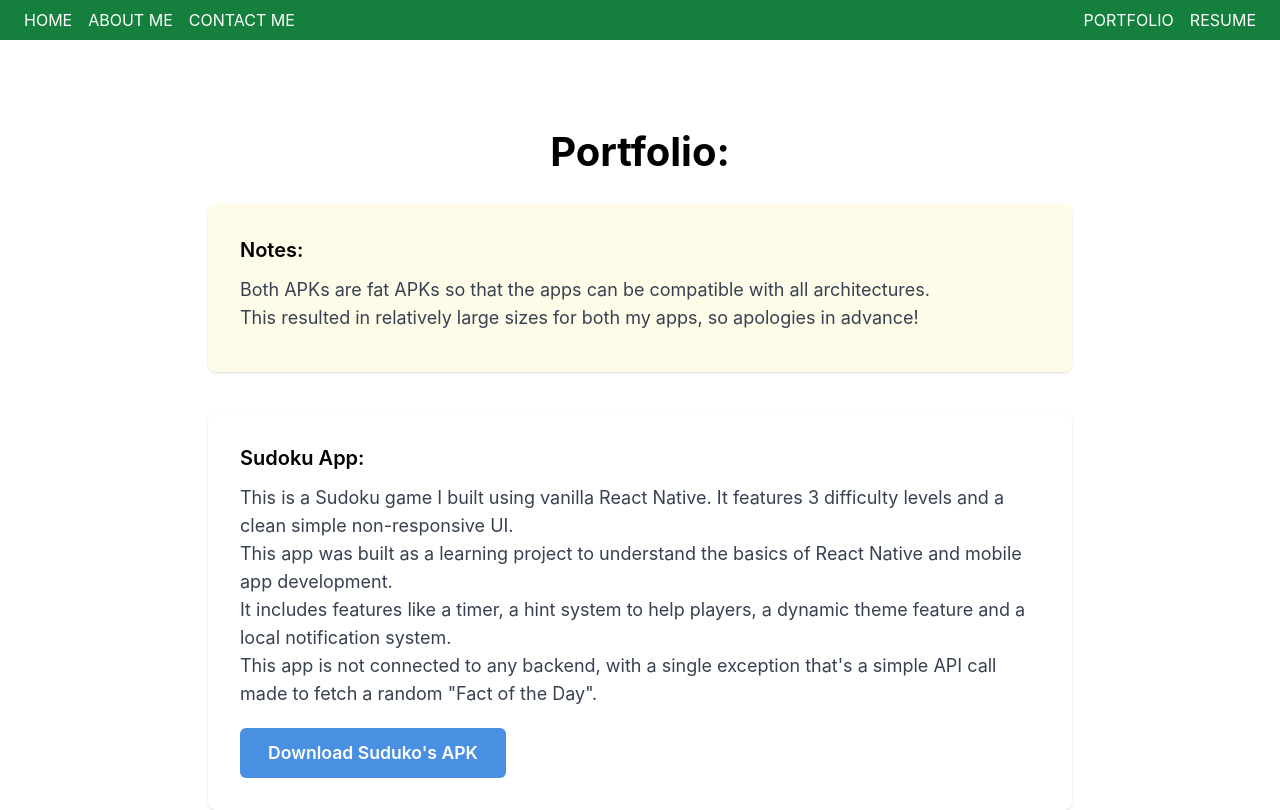
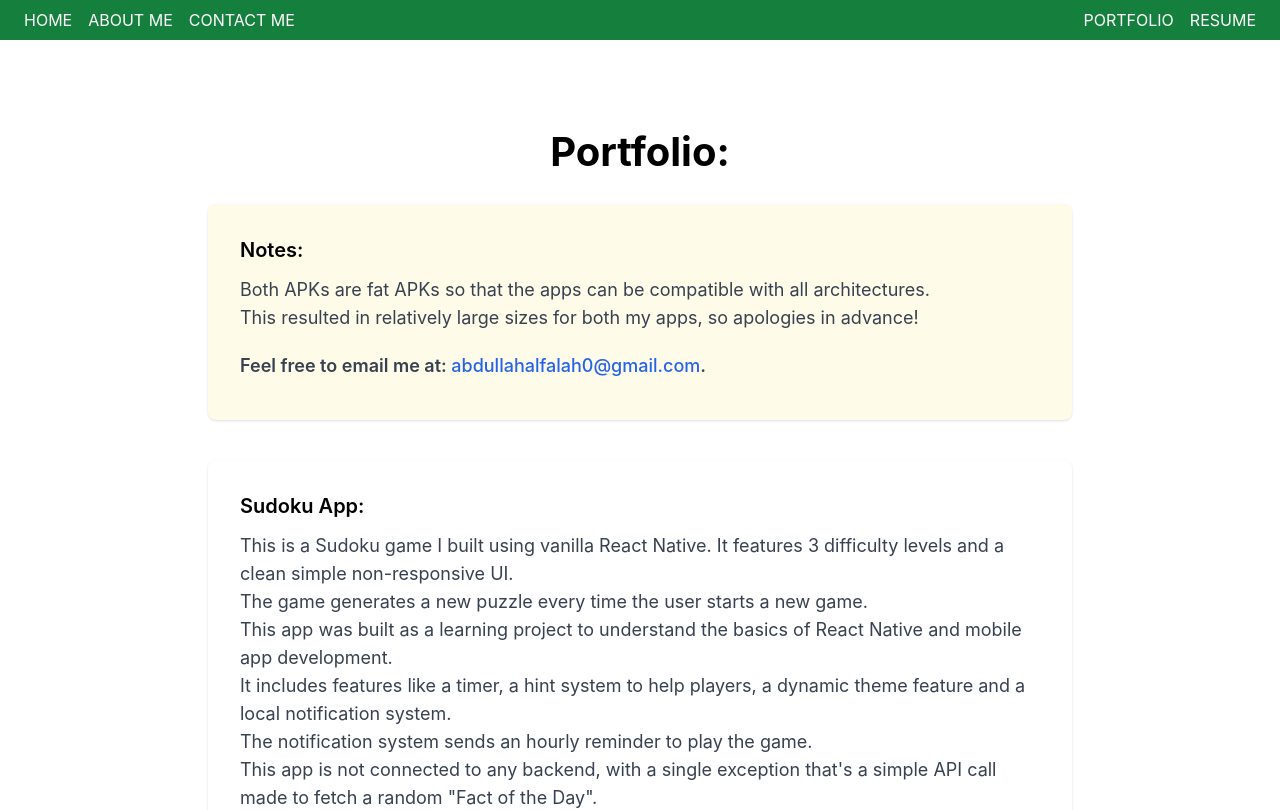
Before and after one commit to AbdullahAlFalah/Portfolio, a React (Create React App) app: page /pages/Portfolio in a window 1280 px wide. Shown: the top 810 px of the page. Built offline with nearby package versions, Linux system fonts and the light colour scheme.

Commit message:
more changes

```diff
--- a/src/pages/Portfolio/index.tsx
+++ b/src/pages/Portfolio/index.tsx
@@ -3,8 +3,8 @@ import './Portfolio.css';
 
 export default function Portfolio() {
 
-  const sudokuUrl = 'https://drive.google.com/uc?export=download&id=1Lcx5HSc45mnQ3s4XUSQVQ_OxEN0MN7da';
-  const mishmashUrl = 'https://drive.google.com/uc?export=download&id=';
+  const sudokuUrl = 'https://drive.google.com/uc?export=download&id=14b0BwOaglA7wJNBKXxAprY2i9dXpqzM0';
+  const mishmashUrl = 'https://drive.google.com/uc?export=download&id=15knquTDXZG8l4ONqbzdALO94wJ4L-5zC';
 
   return (
 
@@ -18,14 +18,25 @@ export default function Portfolio() {
               Both APKs are fat APKs so that the apps can be compatible with all architectures.<br />
               This resulted in relatively large sizes for both my apps, so apologies in advance!<br />
             </p>
+            <p className="text-base sm:text-lg mb-2 text-gray-700 font-semibold text-left w-full">
+              Feel free to email me at:{" "}
+              <a
+                href="mailto:abdullahalfalah0@gmail.com?subject=Hello%20from%20your%20website&body=I%20wanted%20to%20reach%20out..."
+                className="text-blue-600 font-medium hover:underline"
+              >
+                abdullahalfalah0@gmail.com
+              </a>.
+            </p>
         </div>
 
         <div className="mb-10 flex flex-col items-start gap-3 bg-white rounded-lg shadow p-5 sm:p-8">
           <div className="text-lg sm:text-xl font-semibold">Sudoku App:</div>
           <p className="text-base sm:text-lg mb-2 text-gray-700 text-left w-full">
             This is a Sudoku game I built using vanilla React Native. It features 3 difficulty levels and a clean simple non-responsive UI.<br />
+            The game generates a new puzzle every time the user starts a new game.<br />
             This app was built as a learning project to understand the basics of React Native and mobile app development.<br />
             It includes features like a timer, a hint system to help players, a dynamic theme feature and a local notification system.<br />
+            The notification system sends an hourly reminder to play the game.<br />
             This app is not connected to any backend, with a single exception that's a simple API call made to fetch a random "Fact of the Day".<br />
           </p>
           <DownloadButton
@@ -41,6 +52,7 @@ export default function Portfolio() {
             This app includes complex navigation, state management, and a variety of responsive UI components.<br />
             It's design is a bit chaotic, just like the whole process of building it, but it's connected to my own self-developed backend and has lots of the most requested features in the industry and all developed to its standards.<br />
             This app has a remote notification system, login and registration system, ads implemenation, remote background image upgrade system, and a lot more.<br />
+            The remote notification system sends notifications to all users every 6 hours.<br />
           </p>
           <a
             className="link text-base sm:text-lg mb-2 text-gray-700 text-left w-full"
```
